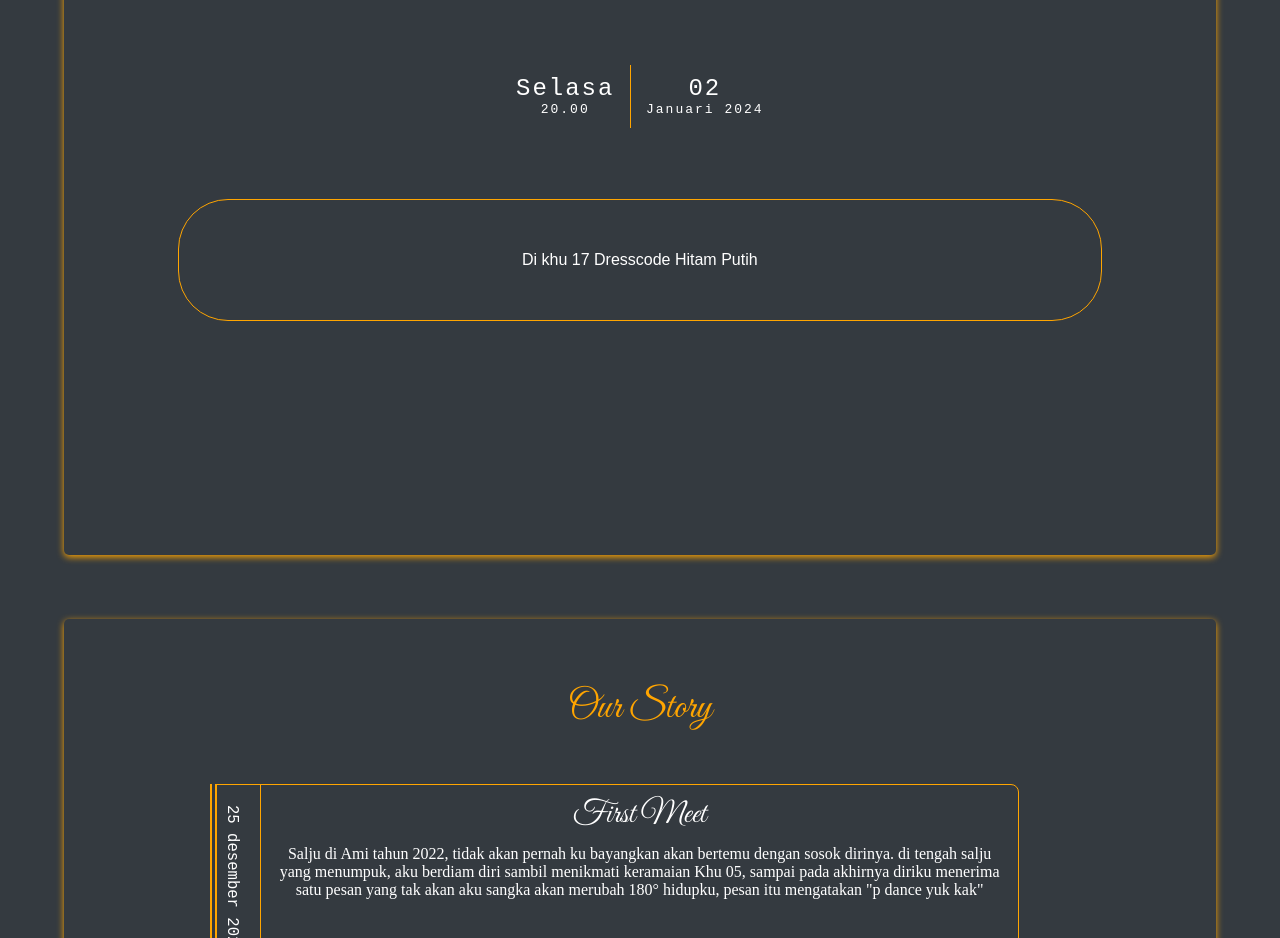
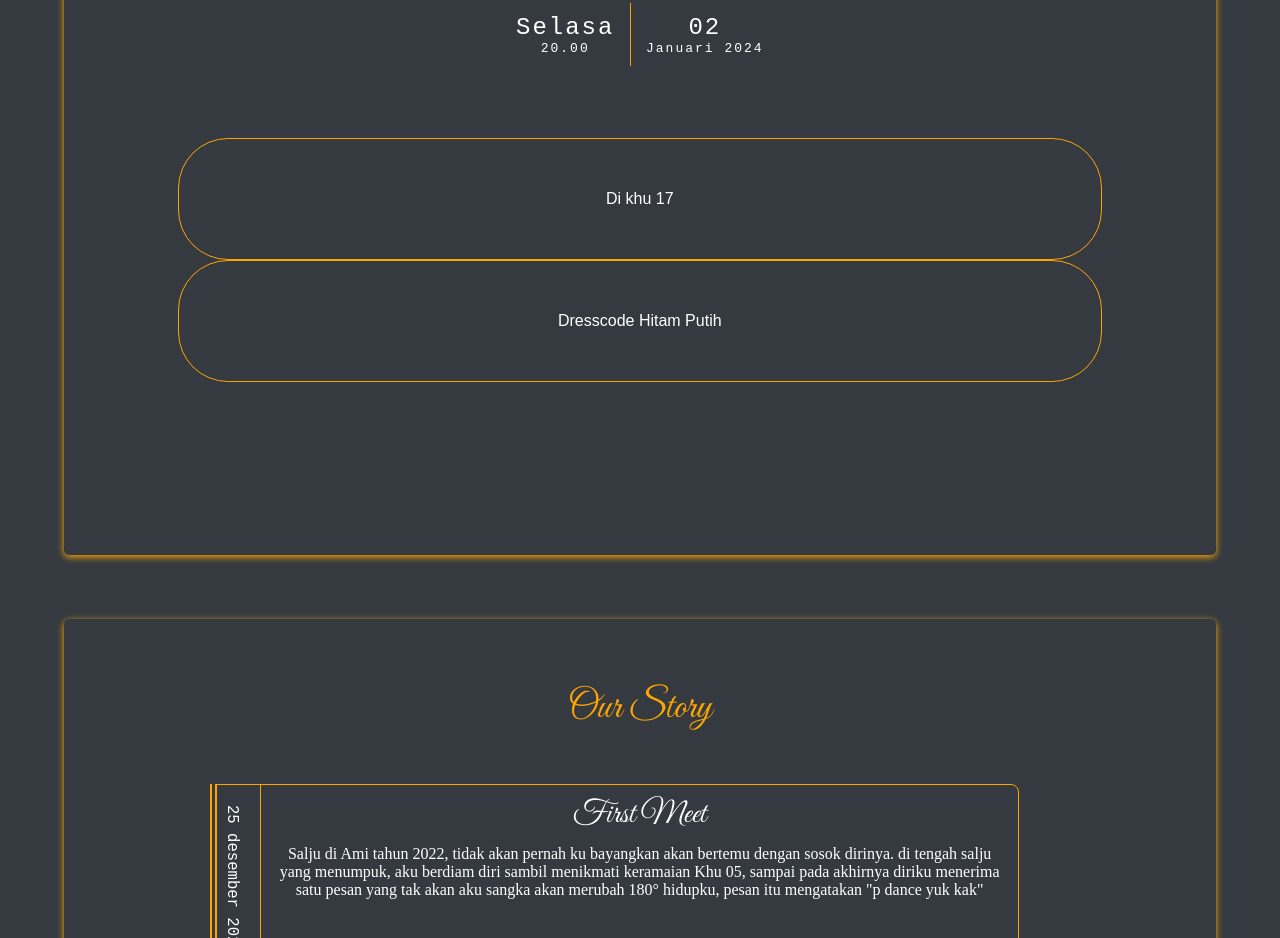
Before and after one commit to scriptkiddo0/ourwedding, a plain HTML site: page index.html in a window 1280 px wide. Shown: the part 2463-3401 px from the top of the page. Drawn offline with nearby package versions, Linux system fonts and the light colour scheme.

Commit message:
Update index.html

```diff
--- a/index.html
+++ b/index.html
@@ -85,8 +85,9 @@
         </div>
 
       </div>
-      <p class="judul" data-aos="zoom-in-up">Di khu 17
-      Dresscode Hitam Putih</p>
+      <p class="judul" data-aos="zoom-in-up">Di khu 17</p>
+      </div>
+      <p class="judul" data-aos="zoom-in-up">Dresscode Hitam Putih</p>
 
     </section>
 
```
